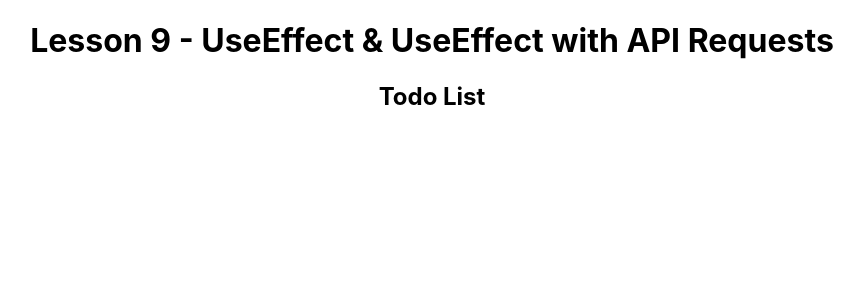
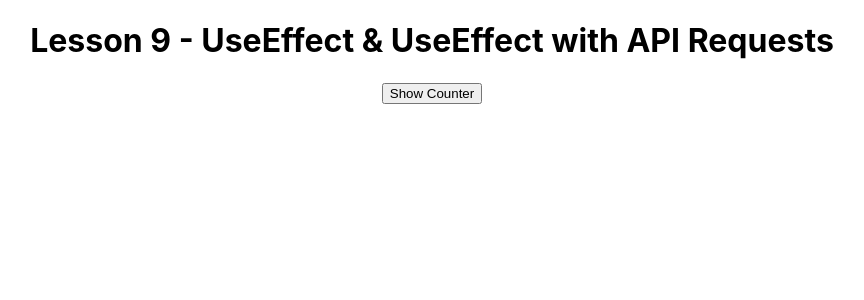
Before and after one commit to tristanbagnulo/youtube-tutorial-learn-react-for-beginners-in-2021, a React (Create React App) app: page / in a window 1280 px wide. Shown: the top 300 px of the page, without its empty margins (208-1072 px from the left). Built offline with nearby package versions, Linux system fonts and the light colour scheme; no server answers.

Commit message:
More notes.

```diff
--- a/src/App.js
+++ b/src/App.js
@@ -6,18 +6,36 @@ import React, {useState, useEffect} from "react";
 function App() {
   const [showCounter, setShowCounter] = useState(false);
 
+  //There are two important main lessons in Lesson 9.
+  //We show the full lifecycle of React components in
+  //lesson 1 where we show the 3 different types of
+  // useEffect implementations which have functions run
+  //at the different stages of a Coutner component;
+  // Mounting, Updating, Unmounting.
+
+  //In lesson two we learn how to make an API request
+  //within a useEffect function when a TodoList component
+  //is rendered for the first time only (no need to keep
+  //making request for LARGE data objects because that's
+  //expensive for networking). The data objects are then
+  //read out in a recurring Todo line via .map().
   return (
     <div className="App">
         <h1>Lesson 9 - UseEffect & UseEffect with API Requests</h1>
 
         {/* |LESSON 1| - useEffect different types */}
-        {/* <button onClick={() => setShowCounter(!showCounter)}>
+        {/* The below Button is VERY COOL. On clicking
+        it changes the showCounter to the opposite of its
+        original value via the `useState()` method. The button's
+        text is then shown depending on whether the Counter
+        component is "showing" :D */}
+        <button onClick={() => setShowCounter(!showCounter)}>
           {showCounter ? "Hide Counter" : "Show Counter"}
         </button>
-        {showCounter && <Counter />} */}
+        {showCounter && <Counter />}
 
         {/* |LESSON 2| - useEffect with API requests */}
-        <TodoList />
+        {/* <TodoList /> */}
     </div>
   );
 }
```
